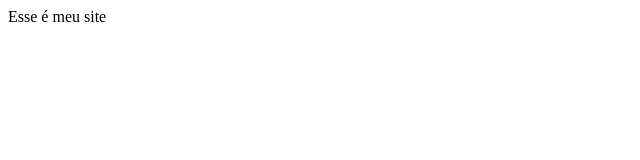
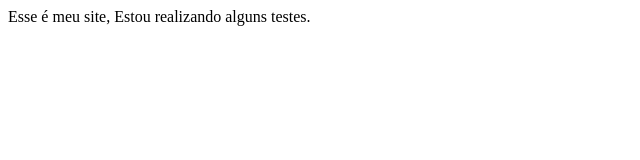
Before and after one commit to fjoseacunha/projetos, a plain HTML site: page index.html in a window 1280 px wide. Shown: the whole page, without its empty margins (0-640 px from the left). Drawn offline with Linux system fonts and the light colour scheme.

Commit message:
Nova Alteração no Arquivo index.html

```diff
--- a/index.html
+++ b/index.html
@@ -5,6 +5,6 @@
 <title> Meu Site </title>
 </head>
 <body>
-Esse é meu site
+Esse é meu site, Estou realizando alguns testes.
 </body>
 </html>
```
